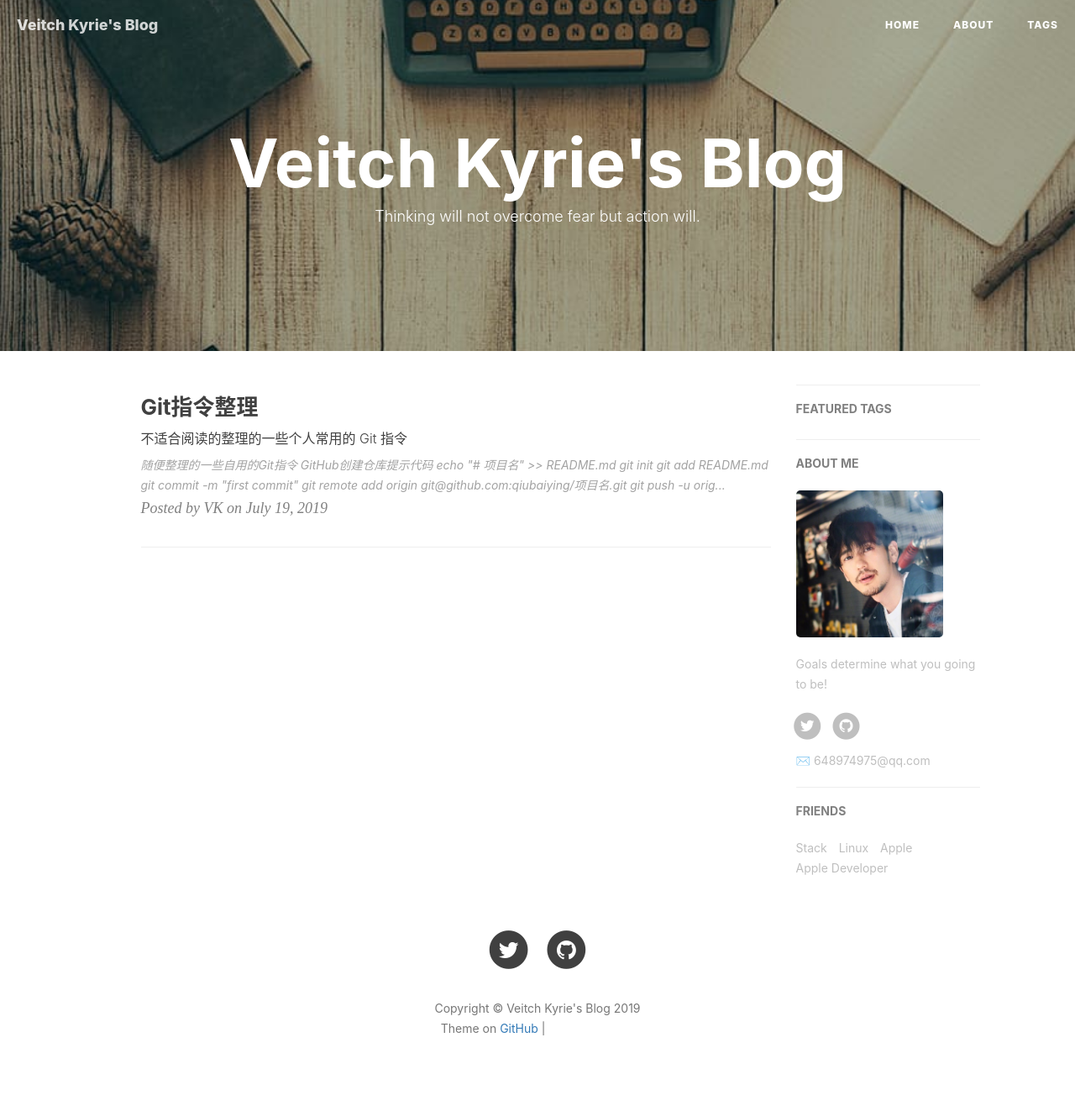
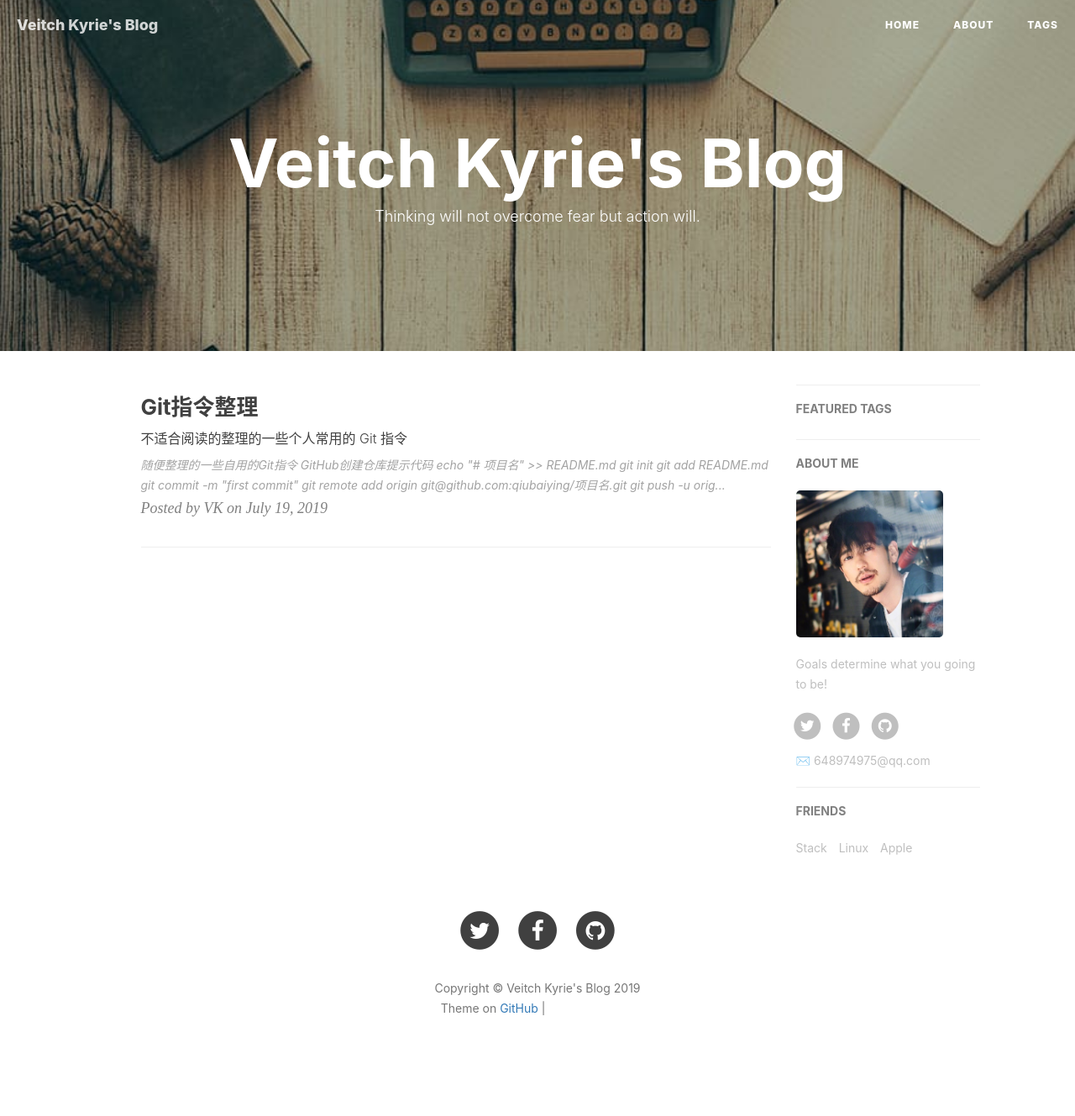
Before and after one commit to VeitchKyrie/VeitchKyrie.github.io, a Jekyll site: the page built from index.html, in a window 1280 px wide. Shown: the whole page at 84% size. Built offline with Jekyll 4.4.1, drawn with Linux system fonts in a browser that asks for light colours; nearby versions of some CDN libraries; the list of posts is cut into pages by our own code; comment, search, counter and statistics services are not loaded; after the commit the page ends 1305 px from its top, so only the background shows below that; grey boxes are pictures that could not be loaded.

```diff
--- a/_config.yml
+++ b/_config.yml
@@ -21,7 +21,7 @@ RSS: false
 # weibo_username:    sky
 #zhihu_username:     qiubaiying
 github_username:    Veitch Kyrie
-#facebook_username:  Veitch Kryie
+facebook_username:  Veitch Kryie
 #jianshu_username:   e71990ada2fd
 twitter_username:   Veitch Kyrie
 
@@ -107,8 +107,5 @@ friends: [
     },{
         title: "Apple",
         href: "https://apple.com"
-    },{
-        title: "Apple Developer",
-        href: "https://developer.apple.com/"
     }
 ]
```
